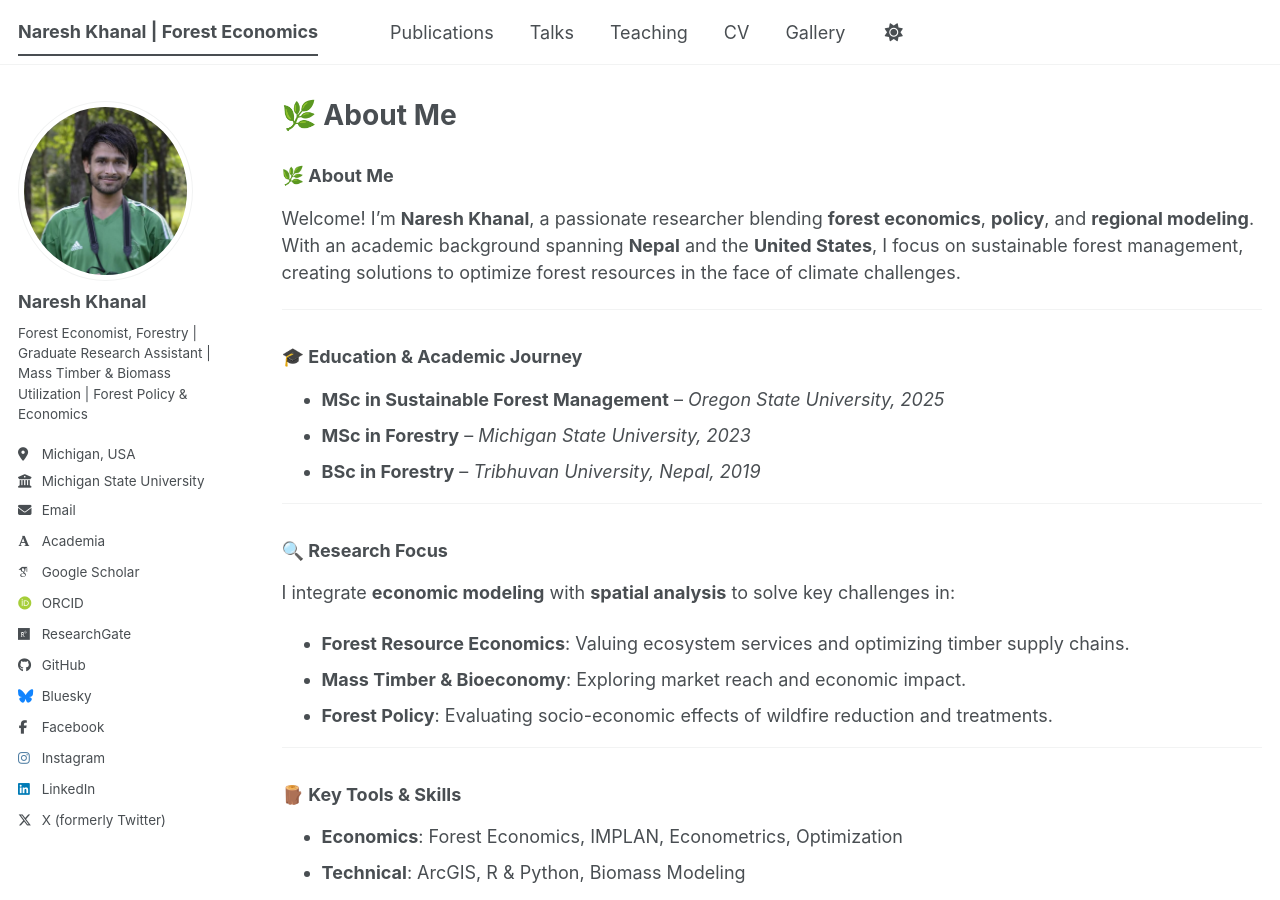
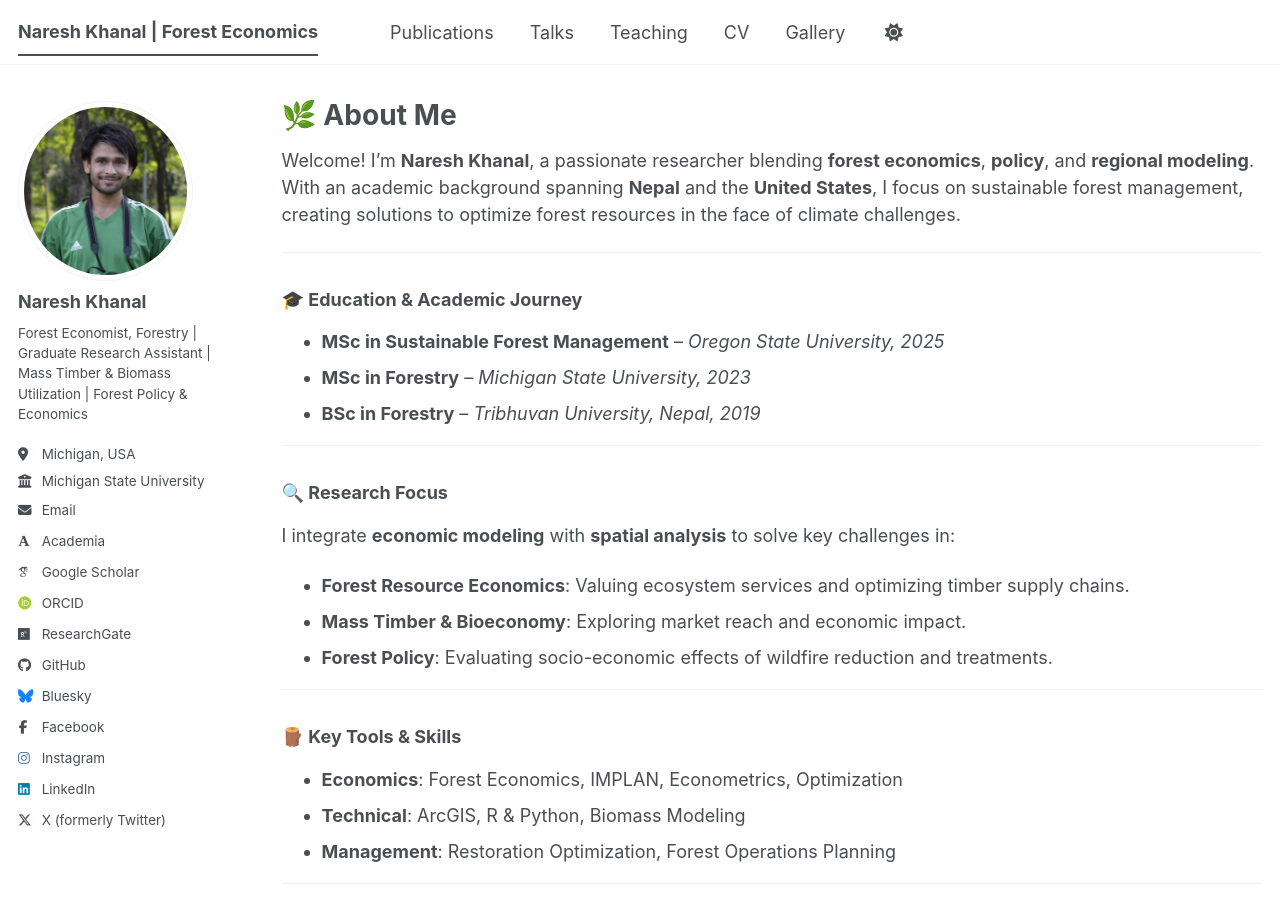
Before and after one commit to Nishani53/Nishani53.github.io, a Jekyll site: the page built from _pages/about.md, in a window 1280 px wide and 900 px high. Built offline with Jekyll 4.4.1, drawn with Linux system fonts in a browser that asks for light colours; some web fonts are replaced; a script bundle is joined from its source files by our own code; library files that are not in the unit come from our copies.

Commit message:
Update about.md

```diff
--- a/_pages/about.md
+++ b/_pages/about.md
@@ -5,7 +5,6 @@
 author_profile: true
 ---
 
-### 🌿 About Me
 
 Welcome! I’m **Naresh Khanal**, a passionate researcher blending **forest economics**, **policy**, and **regional modeling**. With an academic background spanning **Nepal** and the **United States**, I focus on sustainable forest management, creating solutions to optimize forest resources in the face of climate challenges.
 
```
